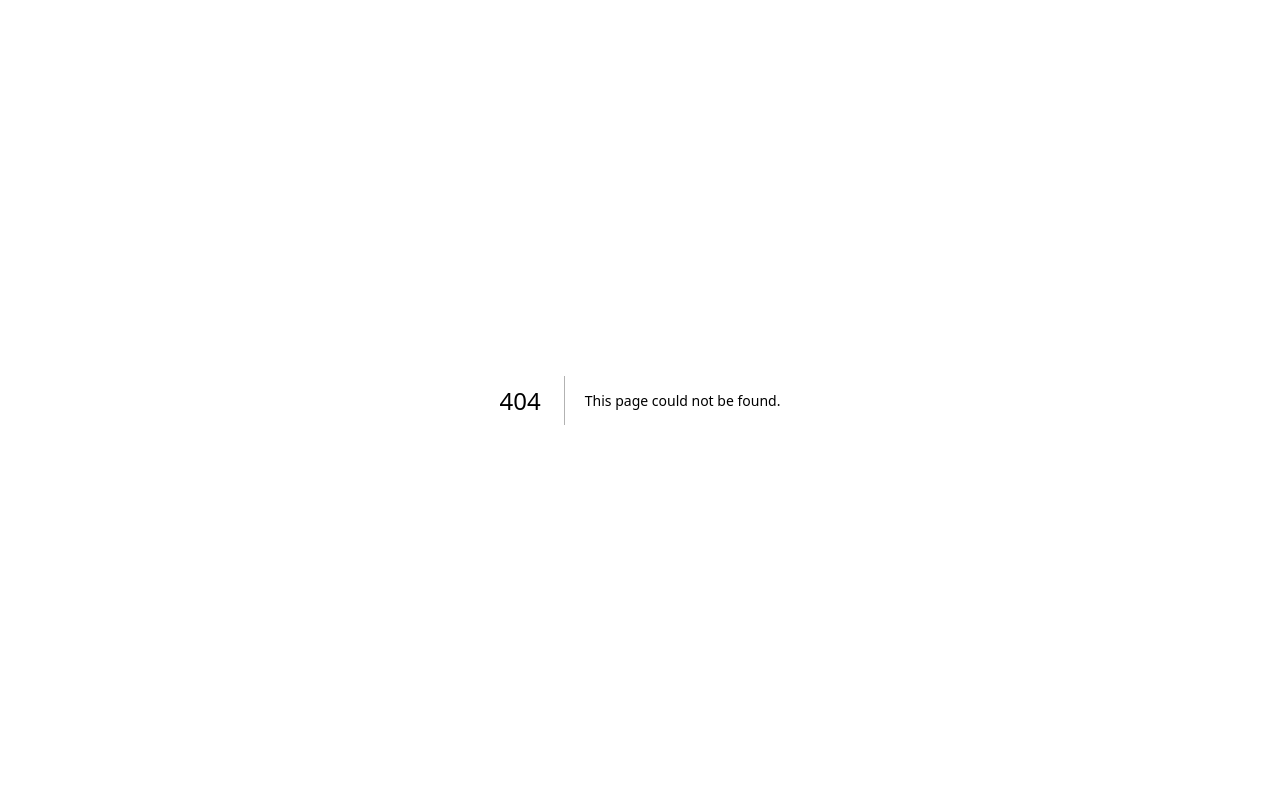
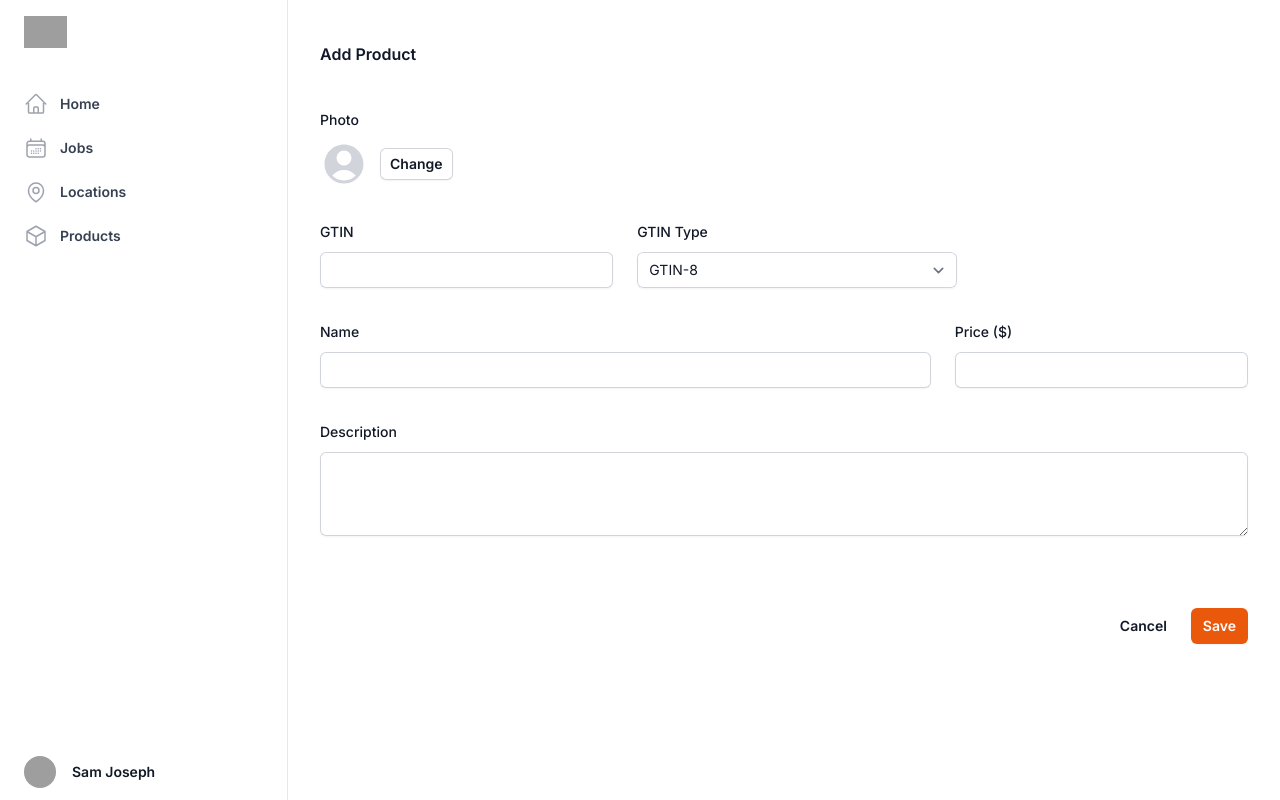
Before and after one commit to sjoseph92/vismerch-web, a Next.js app: page /products/add in a window 1280 px wide. Before the commit this address had no page. Built offline with nearby package versions, Linux system fonts and the light colour scheme; grey boxes are pictures that could not be loaded.

Commit message:
feat: implement new product form

```diff
--- /dev/null
+++ b/src/app/(app)/products/add/page.tsx
@@ -0,0 +1,5 @@
+import NewProductForm from "@/components/products/NewProductForm";
+
+export default function Page() {
+  return <NewProductForm />;
+}
--- /dev/null
+++ b/src/components/forms/FormWrapper.tsx
@@ -0,0 +1,49 @@
+import { FC, ComponentProps, PropsWithChildren } from "react";
+
+interface FormWrapperProps
+  extends PropsWithChildren,
+    Omit<ComponentProps<"form">, "className"> {
+  title: string;
+  subTitle?: string;
+}
+
+const FormWrapper: FC<FormWrapperProps> = ({
+  children,
+  title,
+  subTitle,
+  ...formProps
+}) => {
+  return (
+    <form className="pb-20" {...formProps}>
+      <div className="space-y-12">
+        <div className="bg-white pb-12">
+          <h1 className="text-base font-semibold leading-7 text-gray-900">
+            {title}
+          </h1>
+          {subTitle ? (
+            <p className="mt-1 text-sm leading-6 text-gray-600">{subTitle}</p>
+          ) : null}
+          <div className="mt-10 grid grid-cols-1 gap-x-6 gap-y-8 sm:grid-cols-6">
+            {children}
+          </div>
+        </div>
+      </div>
+      <div className="mt-6 flex items-center justify-end gap-x-6">
+        <button
+          type="button"
+          className="text-sm font-semibold leading-6 text-gray-900"
+        >
+          Cancel
+        </button>
+        <button
+          type="submit"
+          className="rounded-md bg-orange-600 px-3 py-2 text-sm font-semibold text-white shadow-sm hover:bg-orange-500 focus-visible:outline focus-visible:outline-2 focus-visible:outline-offset-2 focus-visible:outline-orange-600"
+        >
+          Save
+        </button>
+      </div>
+    </form>
+  );
+};
+
+export default FormWrapper;
--- /dev/null
+++ b/src/components/products/NewProductForm.tsx
@@ -0,0 +1,121 @@
+import { UserCircleIcon } from "@heroicons/react/24/solid";
+
+import { gtinTypes } from "@/schemas/products";
+import FormWrapper from "../forms/FormWrapper";
+import { createNewProduct } from "@/actions/createNewProduct";
+
+const NewProductForm = () => {
+  return (
+    <FormWrapper action={createNewProduct} title="Add Product">
+      <div className="col-span-full">
+        <label
+          htmlFor="photo"
+          className="block text-sm font-medium leading-6 text-gray-900"
+        >
+          Photo
+        </label>
+        <div className="mt-2 flex items-center gap-x-3">
+          <UserCircleIcon
+            className="h-12 w-12 text-gray-300"
+            aria-hidden="true"
+          />
+          <button
+            type="button"
+            className="rounded-md bg-white px-2.5 py-1.5 text-sm font-semibold text-gray-900 shadow-sm ring-1 ring-inset ring-gray-300 hover:bg-gray-50"
+          >
+            Change
+          </button>
+        </div>
+      </div>
+      <div className="sm:col-span-2">
+        <label
+          htmlFor="gtin"
+          className="block text-sm font-medium leading-6 text-gray-900"
+        >
+          GTIN
+        </label>
+        <div className="mt-2">
+          <input
+            id="gtin"
+            name="gtin"
+            type="text"
+            className="block w-full rounded-md border-0 py-1.5 text-gray-900 shadow-sm ring-1 ring-inset ring-gray-300 placeholder:text-gray-400 focus:ring-2 focus:ring-inset focus:ring-orange-600 sm:text-sm sm:leading-6"
+          />
+        </div>
+      </div>
+      <div className="sm:col-span-3">
+        <label
+          htmlFor="gtinType"
+          className="block text-sm font-medium leading-6 text-gray-900"
+        >
+          GTIN Type
+        </label>
+        <div className="mt-2">
+          <select
+            id="gtinType"
+            name="gtinType"
+            className="block w-full rounded-md border-0 py-1.5 text-gray-900 shadow-sm ring-1 ring-inset ring-gray-300 focus:ring-2 focus:ring-inset focus:ring-orange-600 sm:max-w-xs sm:text-sm sm:leading-6"
+          >
+            {gtinTypes.map((type) => (
+              <option key={type}>{type}</option>
+            ))}
+          </select>
+        </div>
+      </div>
+      <div className="sm:col-span-4">
+        <label
+          htmlFor="name"
+          className="block text-sm font-medium leading-6 text-gray-900"
+        >
+          Name
+        </label>
+        <div className="mt-2">
+          <input
+            id="name"
+            name="name"
+            type="text"
+            className="block w-full rounded-md border-0 py-1.5 text-gray-900 shadow-sm ring-1 ring-inset ring-gray-300 placeholder:text-gray-400 focus:ring-2 focus:ring-inset focus:ring-orange-600 sm:text-sm sm:leading-6"
+          />
+        </div>
+      </div>
+      <div className="sm:col-span-2">
+        <label
+          htmlFor="price"
+          className="block text-sm font-medium leading-6 text-gray-900"
+        >
+          Price ($)
+        </label>
+        <div className="mt-2">
+          <input
+            id="price"
+            name="price"
+            type="number"
+            min="0.00"
+            max="10000.00"
+            step="0.01"
+            className="block w-full rounded-md border-0 py-1.5 text-gray-900 shadow-sm ring-1 ring-inset ring-gray-300 placeholder:text-gray-400 focus:ring-2 focus:ring-inset focus:ring-orange-600 sm:text-sm sm:leading-6"
+          />
+        </div>
+      </div>
+      <div className="col-span-full">
+        <label
+          htmlFor="description"
+          className="block text-sm font-medium leading-6 text-gray-900"
+        >
+          Description
+        </label>
+        <div className="mt-2">
+          <textarea
+            id="description"
+            name="description"
+            rows={3}
+            className="block w-full rounded-md border-0 py-1.5 text-gray-900 shadow-sm ring-1 ring-inset ring-gray-300 placeholder:text-gray-400 focus:ring-2 focus:ring-inset focus:ring-orange-600 sm:text-sm sm:leading-6"
+            defaultValue={""}
+          />
+        </div>
+      </div>
+    </FormWrapper>
+  );
+};
+
+export default NewProductForm;
```
